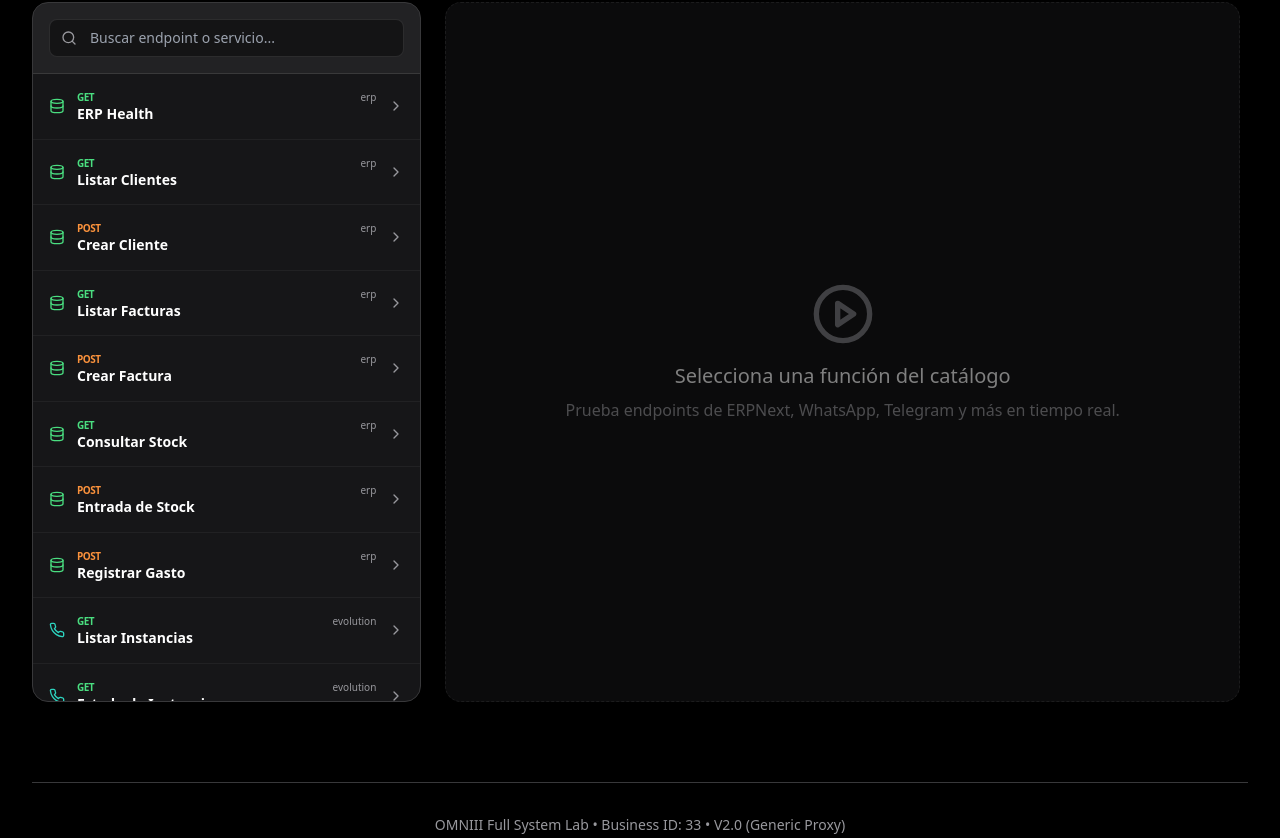
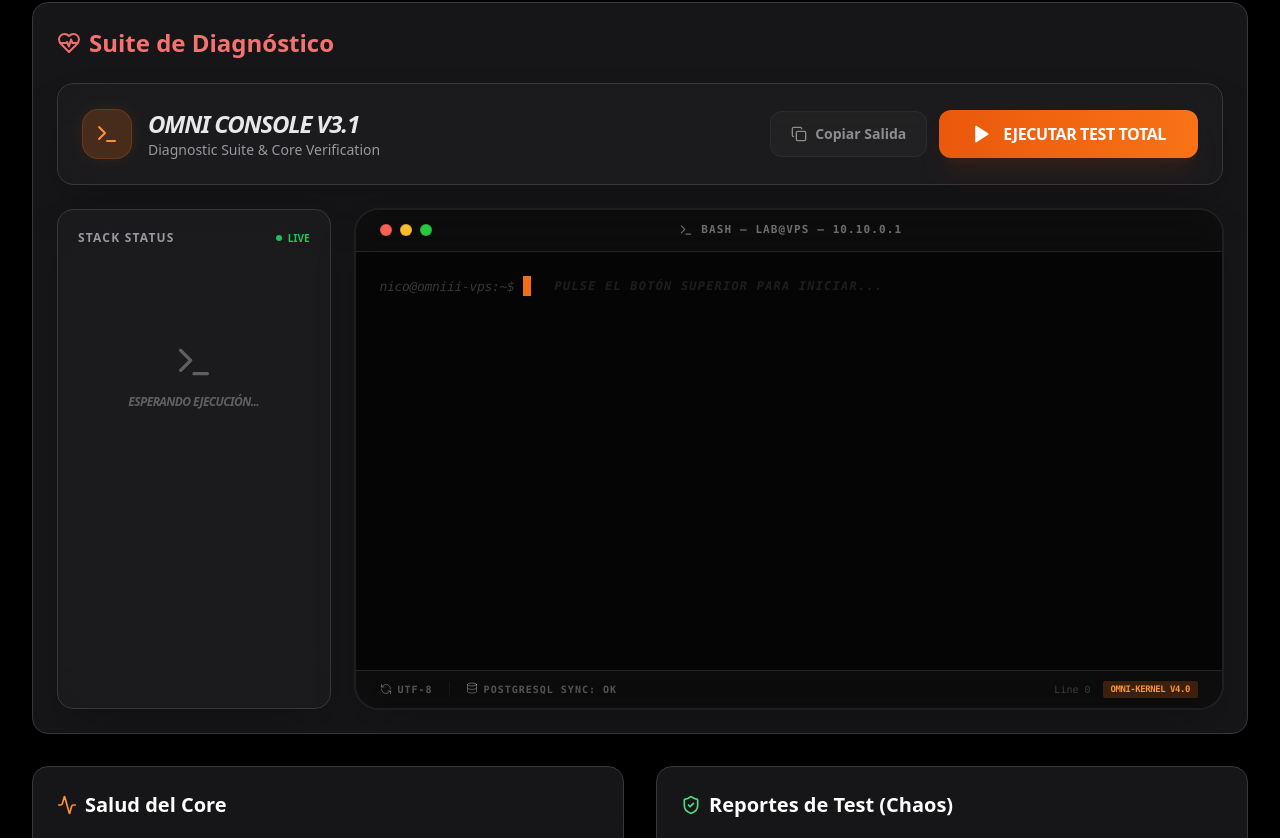
Before and after one commit to websopen/web-chupacabras-9000, a React (Vite) app: page / in a window 1280 px wide. Shown: the part 422-1260 px from the top of the page. Built offline with nearby package versions, Linux system fonts and the light colour scheme.

Commit message:
OMNIII Lab V3.1: Final UI polish and System tab as default

```diff
--- a/src/App.tsx
+++ b/src/App.tsx
@@ -10,7 +10,7 @@ import {
 
 function App() {
     const [businessId, setBusinessId] = useState<number>(33);
-    const [activeTab, setActiveTab] = useState<string>('catalog');
+    const [activeTab, setActiveTab] = useState<string>('system');
     const [targetRole, setTargetRole] = useState<string>('cliente');
     const [defaultChatId, setDefaultChatId] = useState<string>('7616797355');
 
@@ -290,7 +290,7 @@ function App() {
 
             <footer className="mt-20 py-8 border-t border-apple-border text-center">
                 <p className="text-sm text-apple-textMuted font-medium">
-                    OMNIII Full System Lab • Business ID: {businessId} • V2.0 (Generic Proxy)
+                    OMNIII Full System Lab • Business ID: {businessId} • V3.1 (Omni Console)
                 </p>
                 <div className="flex justify-center gap-4 mt-4 opacity-50">
                     <div className="flex items-center gap-1 text-[10px] uppercase tracking-tighter">
```
